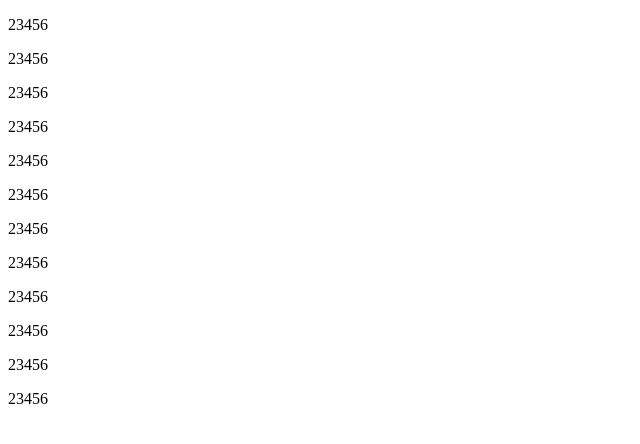
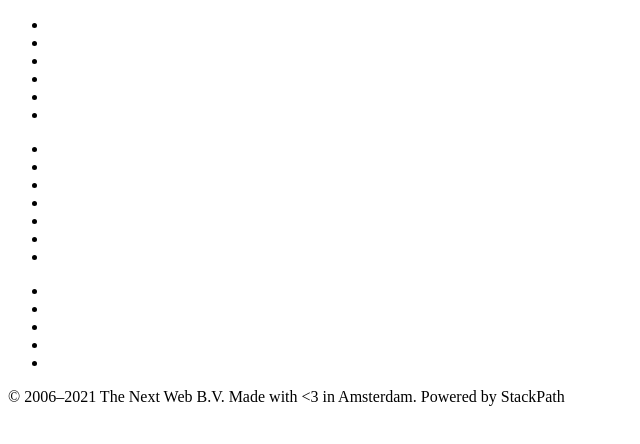
Before and after one commit to prolajumokeoni/TNW_project, a plain HTML site: page index.html in a window 1280 px wide. Shown: the whole page, without its empty margins (0-640 px from the left). Drawn offline with Linux system fonts and the light colour scheme.

Commit message:
add some html

```diff
--- a/index.html
+++ b/index.html
@@ -6,17 +6,74 @@
     <title>Document</title>
 </head>
 <body>
-    <p>23456</p>
-    <p>23456</p>
-    <p>23456</p>
-    <p>23456</p>
-    <p>23456</p>
-    <p>23456</p>
-    <p>23456</p>
-    <p>23456</p>
-    <p>23456</p>
-    <p>23456</p>
-    <p>23456</p>
-    <p>23456</p>
+
+    <nav class="nav">
+        <div class="nav_logo"></div>
+        <ul class="nav_1">
+            <li></li>
+            <li></li>
+            <li></li>
+            <li></li>
+            <li></li>
+            <li></li>
+            <div class="nav1_right_links"></div>
+        </ul>
+        <div class="nav_2"></div>
+        <div class="nav3_behind"></div>
+    </nav>
+
+    <main class="main">
+        <section class="box_1"></section>
+        <div class="box_wrapper"></div>
+    </main>
+
+    <footer class="footer">
+        <div class="footer-top">
+            <div class="box_wrapper">
+                <ul class="footer-social-links">
+                    <li>
+                        <a href="https://www.facebook.com/thenextweb" target="blank" rel="noopener"></a>
+                        <i class="fab fa-facebook-square"></i>
+                    </li>
+                    <li>
+                        <a href="https://www.facebook.com/thenextweb" target="blank" rel="noopener"></a>
+                        <i class="fab fa-twitter"></i>
+                    </li>
+                    <li>
+                        <a href="https://www.facebook.com/thenextweb" target="blank" rel="noopener"></a>
+                    </li>
+                    <li>
+                        <a href="https://www.facebook.com/thenextweb" target="blank" rel="noopener"></a>
+
+                    </li>
+                    <li>
+                        <a href="https://www.facebook.com/thenextweb" target="blank" rel="noopener"></a>
+
+                    </li>
+                    <li>
+                        <a href="https://www.facebook.com/thenextweb" target="blank" rel="noopener"></a>
+
+                    </li>
+                    <li>
+                        <a href="https://www.facebook.com/thenextweb" target="blank" rel="noopener"></a>
+                    </li>
+                </ul>
+                <ul class="footer-menu-links">
+                    <li></li>
+                    <li></li>
+                    <li></li>
+                    <li></li>
+                    <li></li>
+                </ul>
+            </div>
+        </div>
+        <div class="footer-bottom">
+            <div class="box_wrapper">
+                <span>© 2006–2021 The Next Web B.V.</span>
+                <span>Made with <3 in Amsterdam.</span>
+                <span>Powered by StackPath</span>
+            </div>
+        </div>
+    </footer>
 </body>
 </html>
--- a/styles.css
+++ b/styles.css
@@ -0,0 +1,3 @@
+i {
+    background: red;
+}
```
